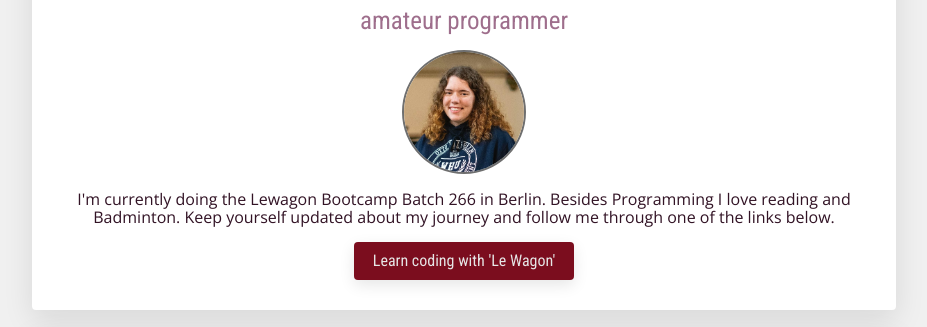
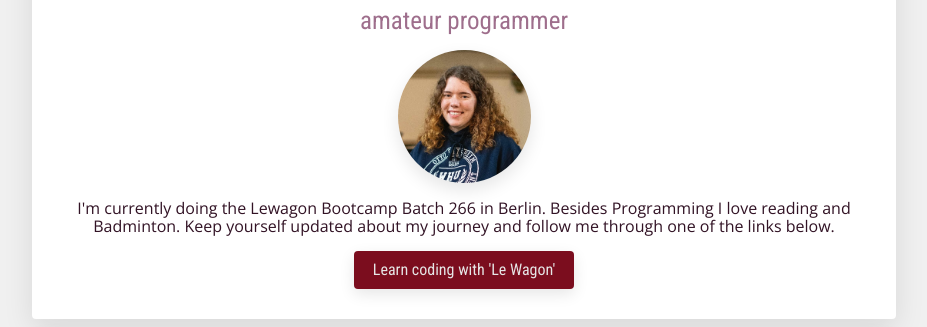
Before and after one commit to 0-1123/profile, a plain HTML site: page index.html in a window 1280 px wide. Shown: the part 96-423 px from the top of the page, without its empty margins (176-1103 px from the left). Drawn offline with nearby package versions, Linux system fonts and the light colour scheme.

Commit message:
make it prettier

```diff
--- a/index.html
+++ b/index.html
@@ -1,6 +1,6 @@
 <html>
   <header>
-    <title>Alisias profile</title>
+    <title>Alisia Michel</title>
     <meta charset="utf-8">
     <link rel="stylesheet" href="https://use.fontawesome.com/releases/v5.0.10/css/all.css">
     <link href="https://fonts.googleapis.com/css?family=Open+Sans|Roboto+Condensed:400,700&display=swap" rel="stylesheet">
--- a/style.css
+++ b/style.css
@@ -42,9 +42,9 @@ h2 {
 }
 
 .profile_pic {
-  width: 120px;
+  width: 133px;
   border-radius: 50%;
-  border: 2px solid rgb(111, 111, 111);
+  box-shadow: 0 7px 17px rgba(0,0,0,.1);
 }
 
 .white_card {
```
